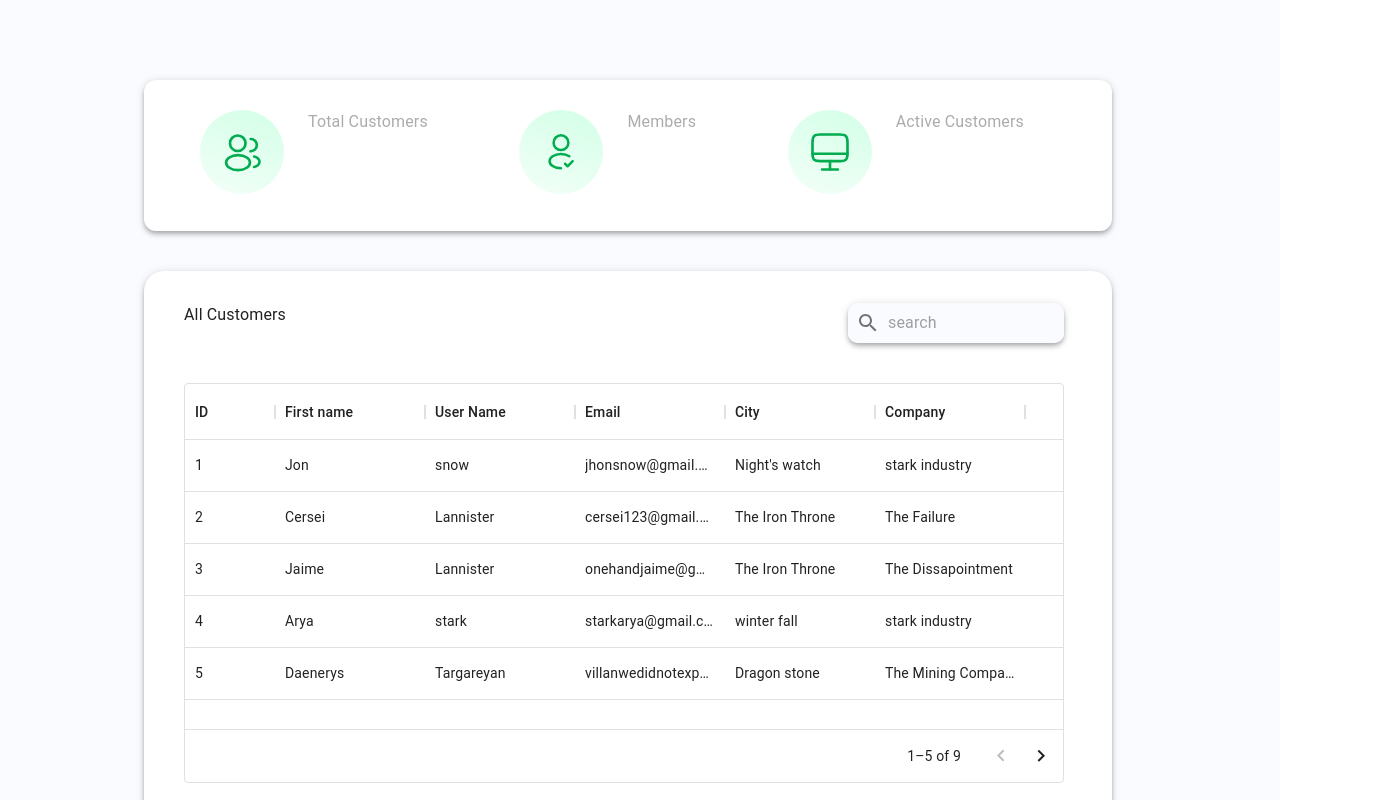
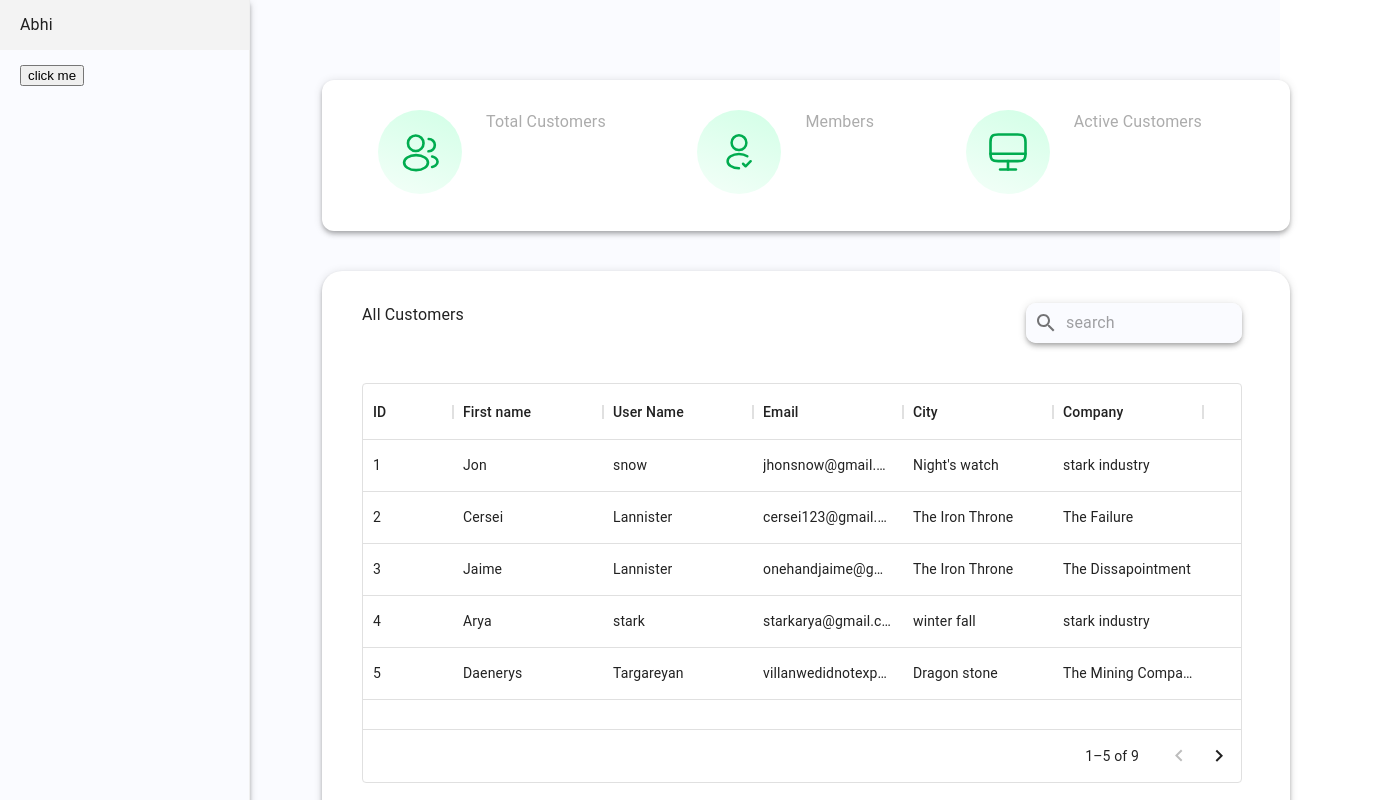
Before and after one commit to Abhiram716/youseai-assignment, a React (Create React App) app: page / in a window 1280 px wide. Shown: the top 800 px of the page, 1386 px wide, since content can reach past the window. Built offline with nearby package versions, Linux system fonts and the light colour scheme.

Commit message:
created sidebar

```diff
--- a/package.json
+++ b/package.json
@@ -13,6 +13,7 @@
     "@testing-library/user-event": "^13.5.0",
     "react": "^18.2.0",
     "react-dom": "^18.2.0",
+    "react-pro-sidebar": "^1.1.0-alpha.1",
     "react-scripts": "5.0.1",
     "web-vitals": "^2.1.4"
   },
--- a/src/components/Application.jsx
+++ b/src/components/Application.jsx
@@ -1,29 +1,30 @@
-import { Box } from "@mui/material";
+import { Box, Grid, Paper } from "@mui/material";
 import React from "react";
 import CustomerBadgeContainer from "./CustomerBadgeContainer";
-// import SearchBar from "./SearchBar";
 import theme from "../utils/theme";
 import CustomerListContainer from "./CustomerListContainer";
-
+import SideBar from "./SideBar";
 
 const Application = () => {
   return (
-    <Box
-      sx={{
-        display: "flex",
-        flexDirection: "column",
-        alignItems: "center",
-        justifyContent: "center",
-        pt: 5,
-        pb: 8,
-        pr: 12,
-        pl: 9,
-        bgcolor: theme.palette.primary.light,
-      }}
-    >
-      {/* <SearchBar /> */}
-      <CustomerBadgeContainer />
-      <CustomerListContainer />
+    <Box sx={{ display: "flex", bgcolor:theme.palette.primary.light }}>
+      <Paper elevation={4}>
+        <SideBar />
+      </Paper>
+      <Grid
+        container
+        direction="column"
+        justifyContent="center"
+        alignItems="center"
+        sx={{ pt: 5, pb: 8, pr: 12, pl: 9 }}
+      >
+        <Grid item>
+          <CustomerBadgeContainer />
+        </Grid>
+        <Grid item>
+          <CustomerListContainer />
+        </Grid>
+      </Grid>
     </Box>
   );
 };
--- /dev/null
+++ b/src/components/SideBar.jsx
@@ -0,0 +1,32 @@
+import React, { useState } from "react";
+import { Sidebar, Menu, MenuItem } from "react-pro-sidebar";
+import { Box } from "@mui/material";
+import theme from "../utils/theme";
+import { Button } from "@mui/base";
+
+const SideBar = () => {
+  const [collapseed, setCollapsed] = useState(false);
+
+  const handleClick = () => {
+    collapseed === true ? setCollapsed(false) : setCollapsed(true);
+  };
+
+  return (
+    <Box sx={{ height: "100vh" }}>
+      <Sidebar
+        backgroundColor={theme.palette.primary.light}
+        style={{ height: "100%" }}
+        collapsed={collapseed}
+      >
+        <Menu>
+          <MenuItem>Abhi</MenuItem>
+          <MenuItem>
+            <Button onClick={handleClick}>click me</Button>
+          </MenuItem>
+        </Menu>
+      </Sidebar>
+    </Box>
+  );
+};
+
+export default SideBar;
```
Also changed, not shown: 1 other file (tests, documents, lock files or other folders).
